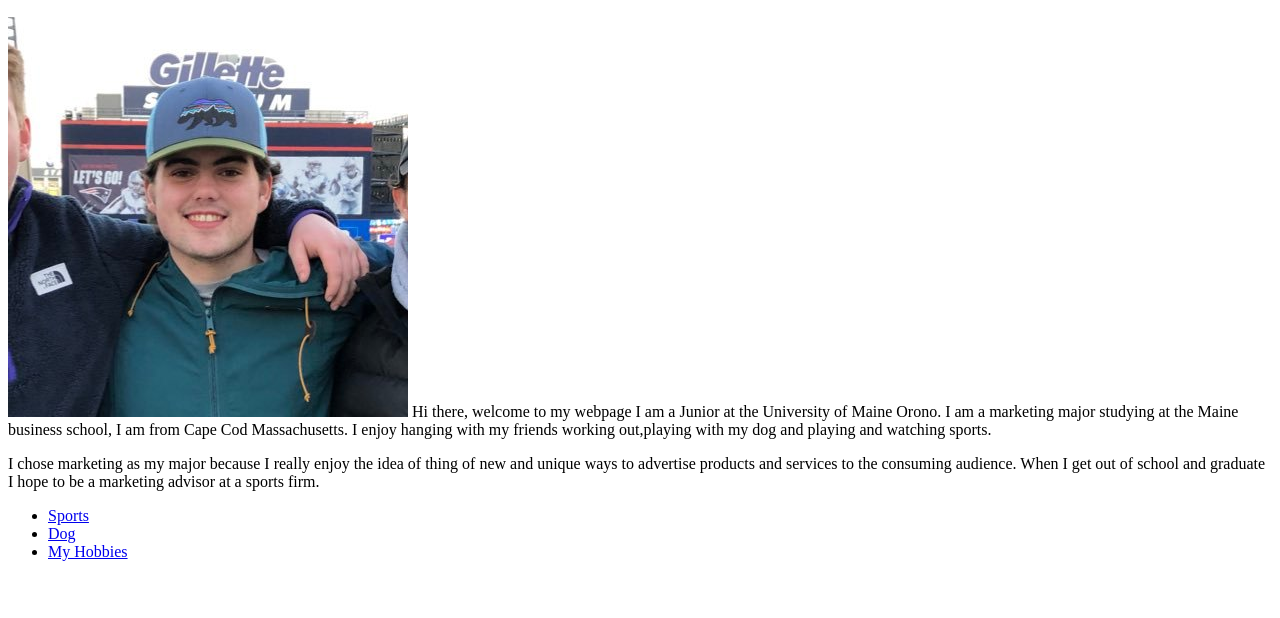
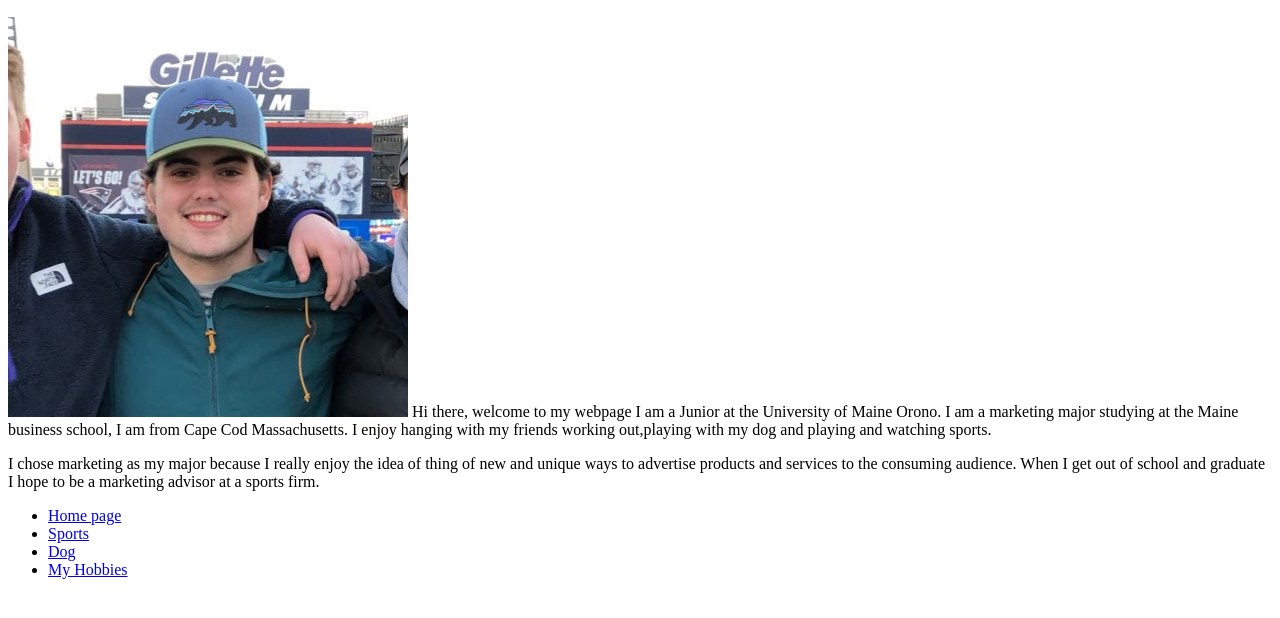
Before and after one commit to chrissullivan23/chrissullivan23.github.io, a plain HTML site: page untitled/Index.html in a window 1280 px wide. Shown: the part 110-728 px from the top of the page. Drawn offline with Linux system fonts and the light colour scheme; files that its build step writes are made by us from their sources.

Commit message:
Add files via upload

```diff
--- a/untitled/Index.html
+++ b/untitled/Index.html
@@ -17,6 +17,7 @@ Hi there, welcome to my webpage I am a Junior at the University of Maine Orono.
 
 </body >
 <ul>
+    <li><a href="Index.html">Home page <a/></li>
     <li><a href="Sports.html">Sports</a></li>
 <li><a href = "Dog.html">Dog</a></li>
     <li><a href="Hobbies.html">My Hobbies</a></li>
```
Also changed, not shown: untitled/Dog.html (+1 -1 lines), untitled/Hobbies.html (+1 -1 lines), untitled/Sports.html (+1 -0 lines).
